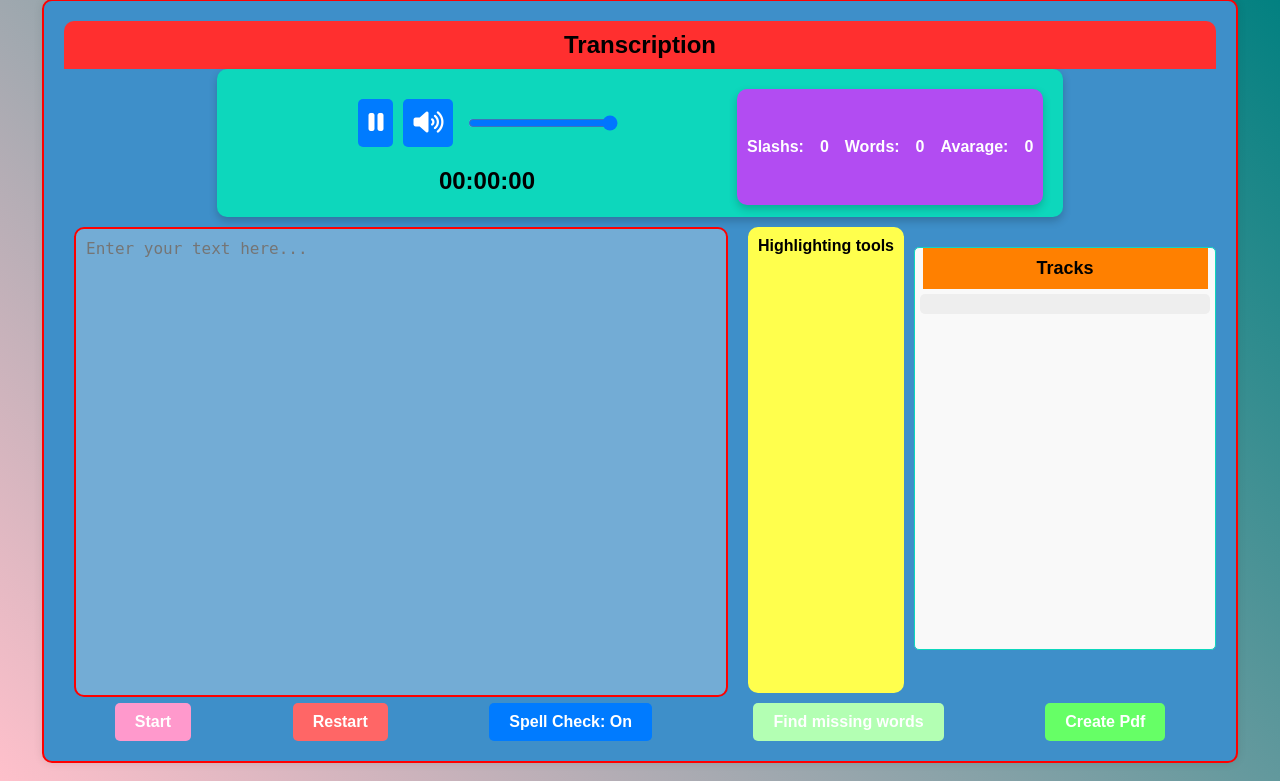
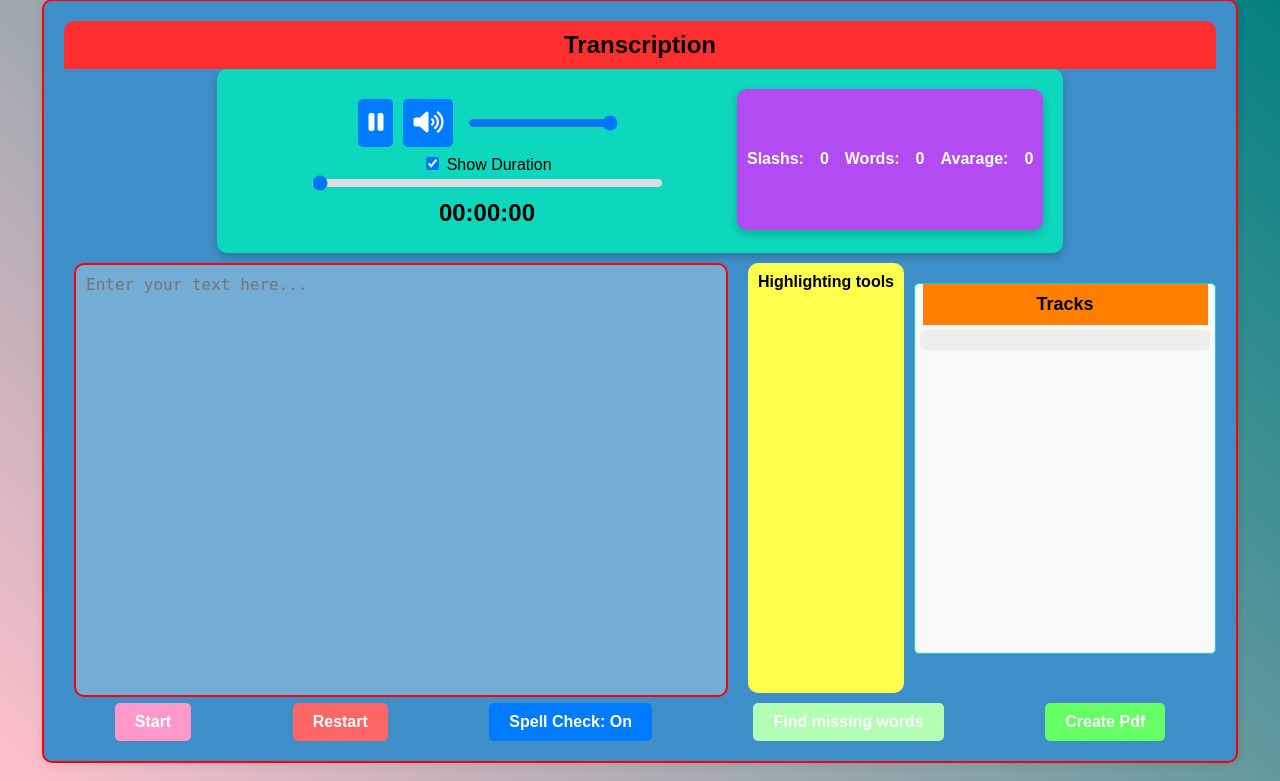
Before and after one commit to Arminarm90/Transcription-Assist, a Django app: page / in a window 1280 px wide. Shown: the part 19-800 px from the top of the page. Run offline with Django 4.2, Linux system fonts and the light colour scheme; data that the repository does not hold is empty.

Commit message:
audio process bar added

```diff
--- a/templates/audio/assist.html
+++ b/templates/audio/assist.html
@@ -41,6 +41,10 @@
               value="1"
             />
           </div>
+          <label>
+            <input type="checkbox" id="duration-checkbox" checked> Show Duration
+          </label>
+          <input type="range" id="progress-bar" min="0" max="100" value="0">
           <div id="stopwatch">00:00:00</div>
         </div>
       </div>
--- a/transcription/static/css/style.css
+++ b/transcription/static/css/style.css
@@ -95,7 +95,7 @@ body {
 .audio-player {
   margin: auto;
   width: 70%;
-  height: 15%;
+  height: 20%;
   background: #0dd7bc;
   padding: 20px;
   border-radius: 10px;
@@ -171,10 +171,24 @@ button:hover {
   width: 150px;
 }
 
+#progress-bar {
+  appearance: none;
+  width: 70%;
+  height: 8px;
+  margin-top: 5px;
+  border-radius: 5px;
+  background: #ddd;
+  outline: none;
+}
+
 #stopwatch {
-  margin-top: 20px;
+  margin-top: 10px;
   font-size: 1.5em;
   font-weight: bold;
+}
+
+#duration-checkbox {
+  margin-top: 10px;
 }
 
 /* Hide the seek bar and time displays */
```
